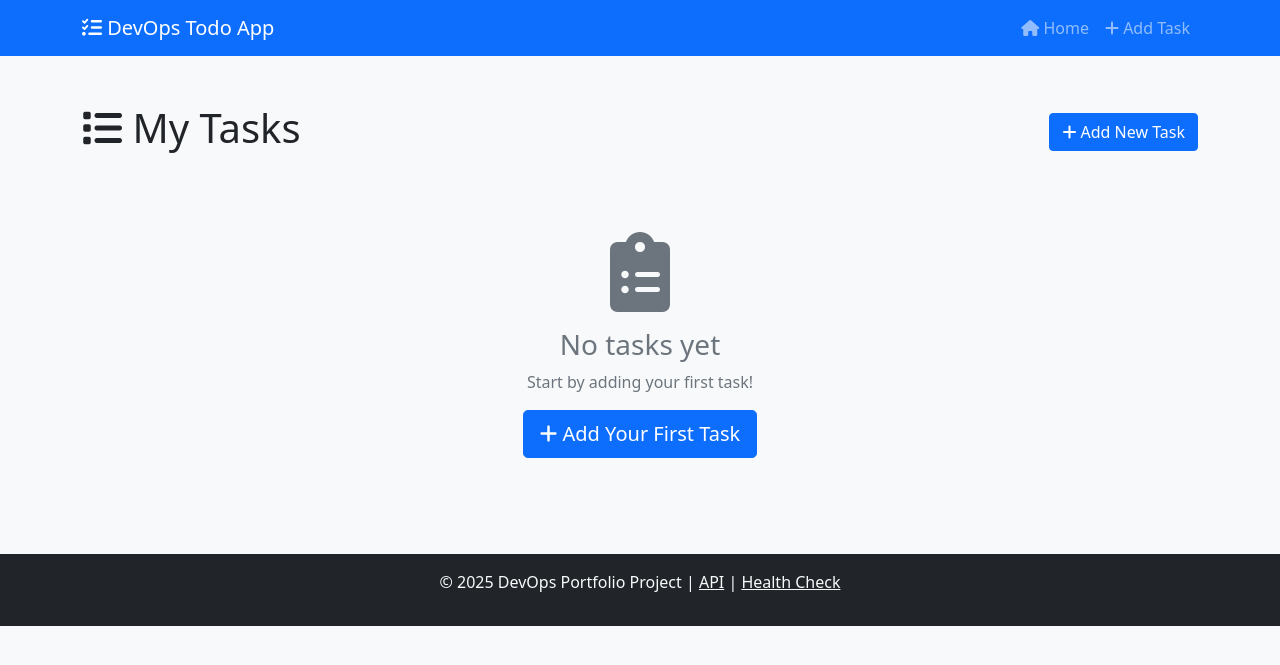
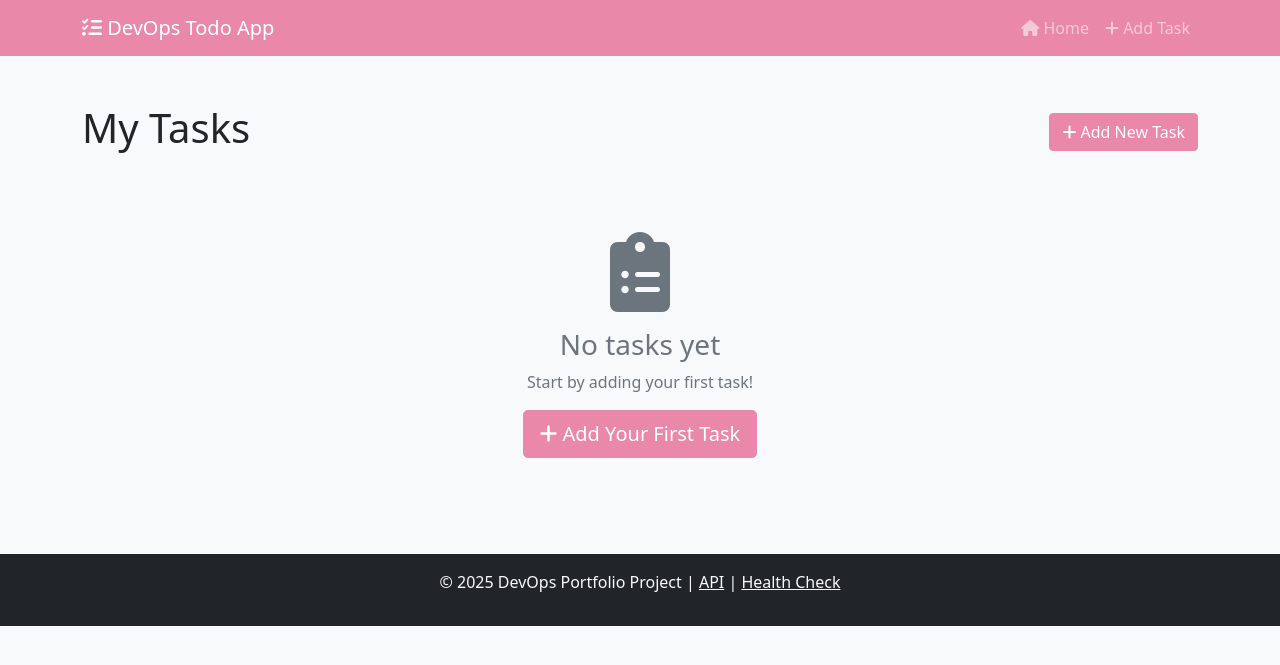
Before and after one commit to k1marzec/devops-portfolio-app, a Flask app: page / in a window 1280 px wide. Shown: the top 665 px of the page. Run offline with Flask 3, Linux system fonts and the light colour scheme; some libraries are stand-ins or nearby versions.

Commit message:
UI: improve visual design

```diff
--- a/app/templates/add_task.html
+++ b/app/templates/add_task.html
@@ -32,7 +32,8 @@
                     </div>
 
                     <div class="d-flex gap-2">
-                        <button type="submit" class="btn btn-primary">
+                        <button type="submit" class="btn" style="background-color: #ea88a9ff; border-color: #ea88a9ff
+                        ; color: white;">
                             <i class="fas fa-save"></i> Save Task
                         </button>
                         <a href="{{ url_for('main.index') }}" class="btn btn-secondary">
--- a/app/templates/base.html
+++ b/app/templates/base.html
@@ -8,7 +8,7 @@
     <link href="https://cdnjs.cloudflare.com/ajax/libs/font-awesome/6.0.0/css/all.min.css" rel="stylesheet">
 </head>
 <body class="bg-light">
-    <nav class="navbar navbar-expand-lg navbar-dark bg-primary">
+    <nav class="navbar navbar-expand-lg navbar-dark" style="background-color: #ea88a9ff;">
         <div class="container">
             <a class="navbar-brand" href="{{ url_for('main.index') }}">
                 <i class="fas fa-tasks"></i> DevOps Todo App
--- a/app/templates/index.html
+++ b/app/templates/index.html
@@ -4,8 +4,8 @@
 
 {% block content %}
 <div class="d-flex justify-content-between align-items-center mb-4">
-    <h1><i class="fas fa-list"></i> My Tasks</h1>
-    <a href="{{ url_for('main.add_task') }}" class="btn btn-primary">
+    <h1> My Tasks</h1>
+    <a href="{{ url_for('main.add_task') }}" class="btn btn-primary" style="background-color: #ea88a9ff; border-color: #ea88a9ff;">
         <i class="fas fa-plus"></i> Add New Task
     </a>
 </div>
@@ -58,7 +58,7 @@
             <div class="col-md-3">
                 <div class="card text-center">
                     <div class="card-body">
-                        <h5 class="text-primary">{{ tasks|selectattr('completed', 'equalto', false)|list|length }}</h5>
+                        <h5 style="color: #ea88a9ff;">{{ tasks|selectattr('completed', 'equalto', false)|list|length }}</h5>
                         <p class="card-text">Pending Tasks</p>
                     </div>
                 </div>
@@ -74,7 +74,7 @@
             <div class="col-md-3">
                 <div class="card text-center">
                     <div class="card-body">
-                        <h5 class="text-info">{{ tasks|length }}</h5>
+                        <h5 style="color: #ea88a9ff;">{{ tasks|length }}</h5>
                         <p class="card-text">Total Tasks</p>
                     </div>
                 </div>
@@ -100,7 +100,7 @@
         <i class="fas fa-clipboard-list fa-5x text-muted mb-3"></i>
         <h3 class="text-muted">No tasks yet</h3>
         <p class="text-muted">Start by adding your first task!</p>
-        <a href="{{ url_for('main.add_task') }}" class="btn btn-primary btn-lg">
+        <a href="{{ url_for('main.add_task') }}" class="btn btn-lg" style="background-color: #ea88a9ff; border-color: #ea88a9ff; color: white;">
             <i class="fas fa-plus"></i> Add Your First Task
         </a>
     </div>
```
